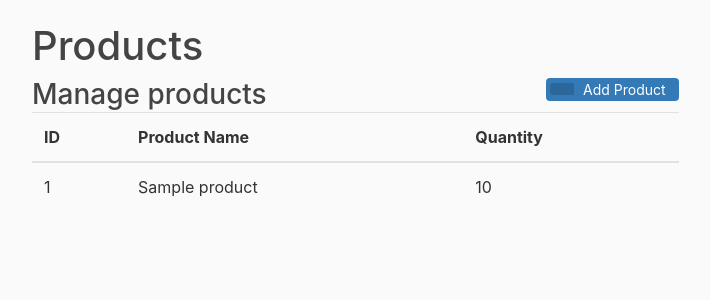
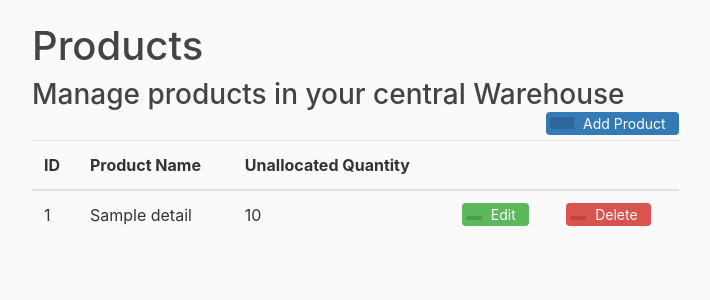
Before and after one commit to anthony-gamio/EMAUS, a Python web app: template flaskinventory/templates/product.html in a window 1280 px wide. Shown: the part 58-358 px from the top of the page, without its empty margins (233-943 px from the left). Run offline with Jinja, Linux system fonts and the light colour scheme; the template is opened without the code that fills it: most values are stand-ins (such as "Sample title", 1, 10 or a date in 2020); form fields are guessed from the names that the template uses; some libraries are stand-ins or nearby versions.

Commit message:
Retorno product

```diff
--- a/flaskinventory/templates/product.html
+++ b/flaskinventory/templates/product.html
@@ -2,80 +2,128 @@
 {% block content %}
 <div class="container">
   {% with messages = get_flashed_messages(with_categories=true) %}
-    {% if messages %}
-      {% for category, message in messages %}
+     {%if messages %}
+          {%for category, message in messages %}
             <div class="alert alert-{{ category }}">
                <h4 style="text-align:center;">{{ message }}</h4>
             </div>
-      {% endfor %}
-    {% endif %}
-  {% endwith %}
+          {%endfor%}
+    {%endif %}
+  {%endwith%}
+</div>
+<div class="container">
+
+<h1>Products</h1>
+<div >
+  <h3 style="display: inline-block;margin:0;"> Manage products in your central Warehouse</h3>
+  <button type="button" class="btn btn-add" data-toggle="modal" data-target="#exampleModal">
+   <span class="btn-icon-add"><i class="glyphicon glyphicon-plus"></i></span>Add Product</button>
 </div>
 
-<div class="container">
-  <h1>Products</h1>
-  <div>
-    <h3 style="display: inline-block; margin:0;">Manage products</h3>
-    <button type="button" class="btn btn-add" data-toggle="modal" data-target="#productModal">
-      <span class="btn-icon-add"><i class="glyphicon glyphicon-plus"></i></span>Add Product
-    </button>
-  </div>
-
-  <!-- Modal for adding product -->
-  <div class="modal fade" id="productModal" tabindex="-1" role="dialog" aria-labelledby="productModalLabel" aria-hidden="true" style="margin-top:150px;">
+<!-- add Modal code-->
+<div class="modal fade" id="exampleModal" tabindex="-1" role="dialog" aria-labelledby="exampleModalLabel" aria-hidden="true" style="margin-top:150px;">
   <div class="modal-dialog" role="document">
     <div class="modal-content">
       <div class="modal-header">
-          <h3 class="modal-title" id="productModalLabel">Add Product</h3>
+        <h3 class="modal-title" id="exampleModalLabel">Add Product</h3>
         <button type="button" class="close" data-dismiss="modal" aria-label="Close">
           <span aria-hidden="true">&times;</span>
         </button>
       </div>
-        <div class="modal-body">
-          <form action="{{ url_for('create_product') }}" method="post">
+      <div id="modal-cont" class="modal-body" >
+        <form  action="" method="POST" id="products">
           {{ form.csrf_token() }}
-            {{ form.prodname.label(class="form-control-label") }}<br>
-            <div class="form-group">
+          {{form.prodname.label(class="form-control-label")}}<br>
           {{ form.prodname(class="form-control form-control-lg") }}
+
+          {{form.prodqty.label(class="form-control-label")}}<br>
+          <div class="prodname">
+            {{form.prodqty(class="form-control form-control-lg")}}
           </div>
-            {{ form.prodqty.label(class="form-control-label") }}<br>
-            <div class="form-group">
-              {{ form.prodqty(class="form-control form-control-lg") }}
-            </div>
+
+
       </div>
       <div class="modal-footer">
         <button type="button" class="btn btn-secondary" data-dismiss="modal">Close</button>
-          <div class="add-product">
-            {{ form.addsubmit(class="btn btn-primary") }}
+        <div >
+          {{ form.prodsubmit(class="btn btn-primary") }}
         </div>
       </div>
     </form>
    </div>
  </div>
+
 </div>
-  <!-- End modal -->
+<!--end of modal design-->
 
-  {% if products|length > 0 %}
 <table class="table table-hover">
 <thead>
  <tr>
    <th>ID</th>
    <th>Product Name</th>
-          <th>Quantity</th>
+   <th>Unallocated Quantity</th>
+   <th></th>
+   <th></th>
  </tr>
 </thead>
 <tbody>
-        {% for product in products %}
+  {% for d in details %}
   <tr>
-            <td>{{ product.id }}</td>
-            <td>{{ product.prod_name }}</td>
-            <td>{{ product.prod_qty }}</td>
+   <td>{{d.prod_id}}</td>
+   <td>{{d.prod_name}}</td>
+   <td>{{d.prod_qty}}</td>
+   <td>
+       <button type="button" class="btn btn-edit" data-toggle="modal" data-target = "#edit{{d.prod_id}}" >
+       <span class="btn-icon"><i class="glyphicon glyphicon-pencil"></i></span>Edit</button>
+
+   </td>
+   <!--editmodal-->
+   <div class="modal fade" id="edit{{d.prod_id}}" tabindex="-1" role="dialog" aria-labelledby="exampleModalLabel" aria-hidden="true" style="margin-top:150px;">
+     <div class="modal-dialog" role="document">
+       <div class="modal-content">
+         <div class="modal-header">
+           <h3 class="modal-title" id="exampleModalLabel">Edit Product</h3>
+           <button type="button" class="close" data-dismiss="modal" aria-label="Close">
+             <span aria-hidden="true">&times;</span>
+           </button>
+         </div>
+         <div id="modal-cont" class="modal-body" >
+           <form  action="" method="POST" id="products">
+             <input type="hidden" name="productid" value="{{d.prod_id}}"/>
+             <input type="hidden" name="productname" value="{{d.prod_name}}"/>
+             {{ eform.csrf_token() }}
+             {{eform.editname.label(class="form-control-label")}}<br>
+             {{ eform.editname(class="form-control form-control-lg",placeholder=d.prod_name) }}
+
+             {{eform.editqty.label(class="form-control-label")}}<br>
+             {{eform.editqty(class="form-control form-control-lg",placeholder=d.prod_qty)}}
+         </div>
+         <div class="modal-footer">
+           <button type="button" class="btn btn-secondary" data-dismiss="modal">Close</button>
+           <div >
+              <!--<a href="{{ url_for('product', p_id = d.prod_id) }}">-->
+             {{ eform.editsubmit(class="btn btn-primary") }}
+             <!--</a>-->
+           </div>
+         </div>
+       </form>
+      </div>
+    </div>
+
+   </div>
+   <!--editmodal end-->
+   <td>
+      <a href="{{ url_for('delete', p_id = d.prod_id,type ='product') }}">
+       <button type="button" class="btn btn-delete">
+       <span class="btn-icon"><i class="glyphicon glyphicon-trash"></i></span>Delete</button></a>
+   </td>
  </tr>
-        {% endfor %}
+{%endfor%}
 </tbody>
+
 </table>
-  {% else %}
-    <p>No products to display.</p>
-  {% endif %}
-</div>
+<script type="text/javascript">
+
+</script>
+
 {% endblock content %}
```
Lines whose indentation alone changed are shown as unchanged.
